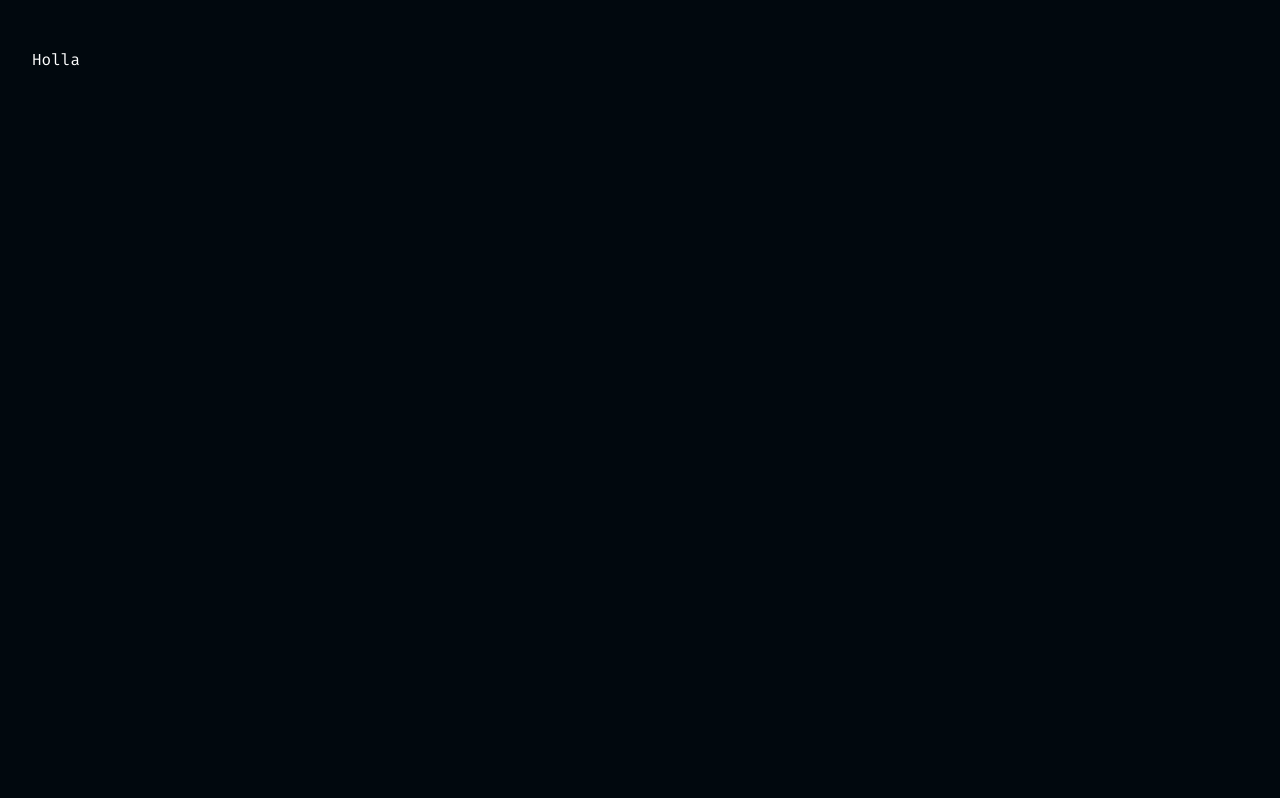
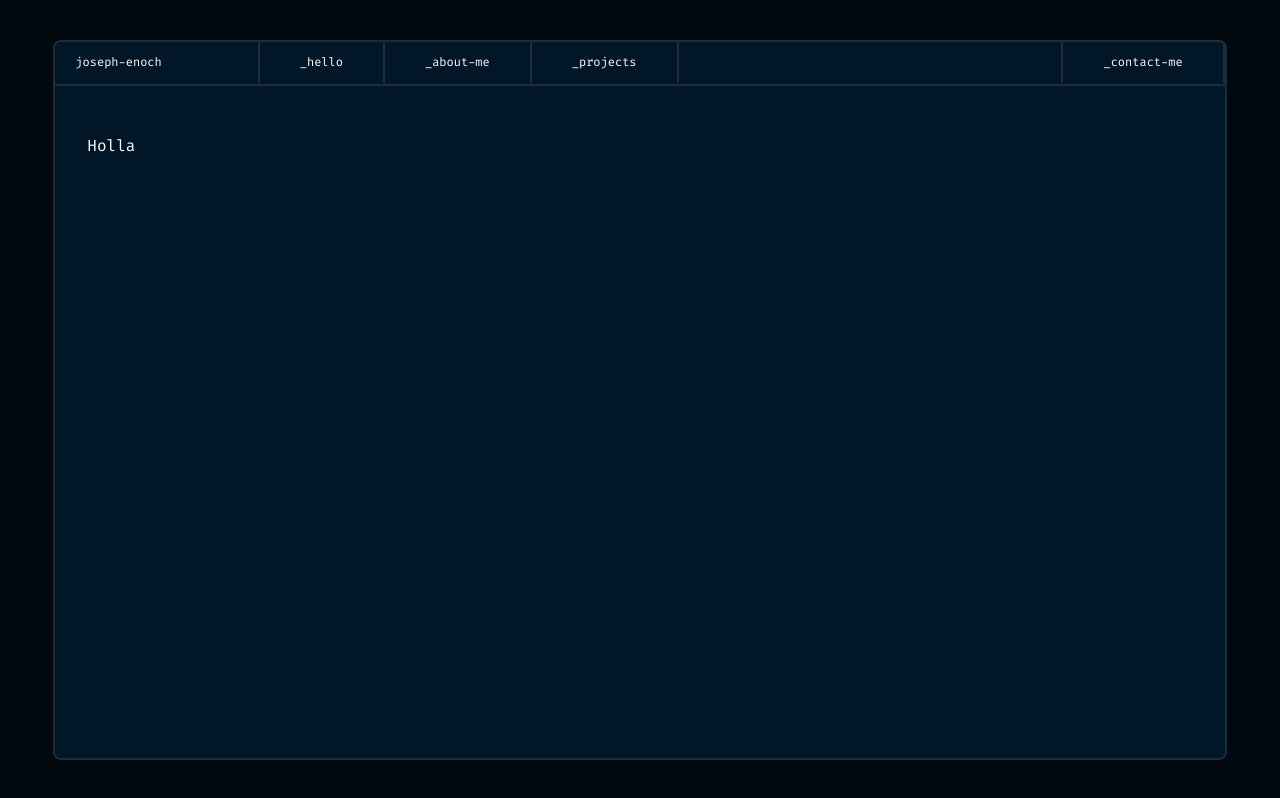
Before and after one commit to Josephenoch/josephenoch, a Next.js app: page / in a window 1280 px wide. Built offline with nearby package versions, Linux system fonts and the light colour scheme.

Commit message:
:lipstick: worked on the layout and the index page

```diff
--- /dev/null
+++ b/components/Layout.jsx
@@ -0,0 +1,19 @@
+import React from 'react'
+import { PageTitle } from '../components/PageTitle'
+
+export const Layout = ({children}) => {
+  return (
+    <div className="bg-primary w-full h-screen flex justify-center items-center">
+        <div className="w-11/12 bg-primary-lighter rounded-lg border-lines border-2" style={{height:"90vh"}}>
+        <div className="border-b-2 border-b-lines flex">
+          <PageTitle pageTitle={"joseph-enoch"} userName={true}/>
+          <PageTitle pageTitle={"hello"}/>
+          <PageTitle pageTitle={"about-me"}/>
+          <PageTitle pageTitle={"projects"}/>
+          <PageTitle pageTitle={"contact-me"} contact={true}/>
+        </div>
+            {children}
+        </div>
+    </div>
+  )
+}
--- /dev/null
+++ b/components/PageTitle.jsx
@@ -0,0 +1,19 @@
+import Link from 'next/link'
+import React from 'react'
+
+export const PageTitle = ({pageTitle, userName, contact}) => {
+  const styles = {
+      rightPadding:userName ? "pr-24" : "",
+      leftPadding:userName? "pl-5":"",
+      contactStyle:contact? "last:ml-auto border-r-0 border-l-2 border-l-lines" : ""
+  }
+  return (
+    <>
+        <Link href={pageTitle}>
+            <a className={`${styles.rightPadding} ${styles.contactStyle} ${styles.leftPadding} inline-block px-10 py-3 hover:border-b-accent border-b-primary-lighter border-b-2 border-r-2 border-r-lines`}>
+                <h1 className="font-headline text-white text-xs">{userName?pageTitle.toLowerCase():`_${pageTitle.toLowerCase()}`}</h1>
+            </a>
+        </Link>
+    </>
+  )
+}
--- a/pages/_app.js
+++ b/pages/_app.js
@@ -1,7 +1,13 @@
+import { Layout } from '../components/Layout'
 import '../styles/globals.css'
 
 function MyApp({ Component, pageProps }) {
-  return <Component {...pageProps} />
+  return (
+    <Layout>
+      <Component {...pageProps} />
+    </Layout>
+  )
+
 }
 
 export default MyApp
--- a/pages/index.js
+++ b/pages/index.js
@@ -1,9 +1,4 @@
 import Head from 'next/head'
-
-import logo from "../assets/workcation.svg"
-import beachWork from "../assets/beach-work.jpeg"
-
-import Image from 'next/image'
 
 export default function Home() {
   return (
@@ -13,17 +8,9 @@ export default function Home() {
         <meta name="description" content="Generated by create next app" />
         <link rel="icon" href="/favicon.ico" />
       </Head>
-      <div
-        className='bg-primary'
-        style={{
-          height:"100vh"
-        }}
-      >
 
-        <div className="px-8 py-12">
-          <h1 className='font-headline text-white'>Holla</h1>
-
-        </div>
+      <div className="px-8 py-12">
+        <h1 className='font-headline text-white'>Holla</h1>
       </div>
     </>
 
```
